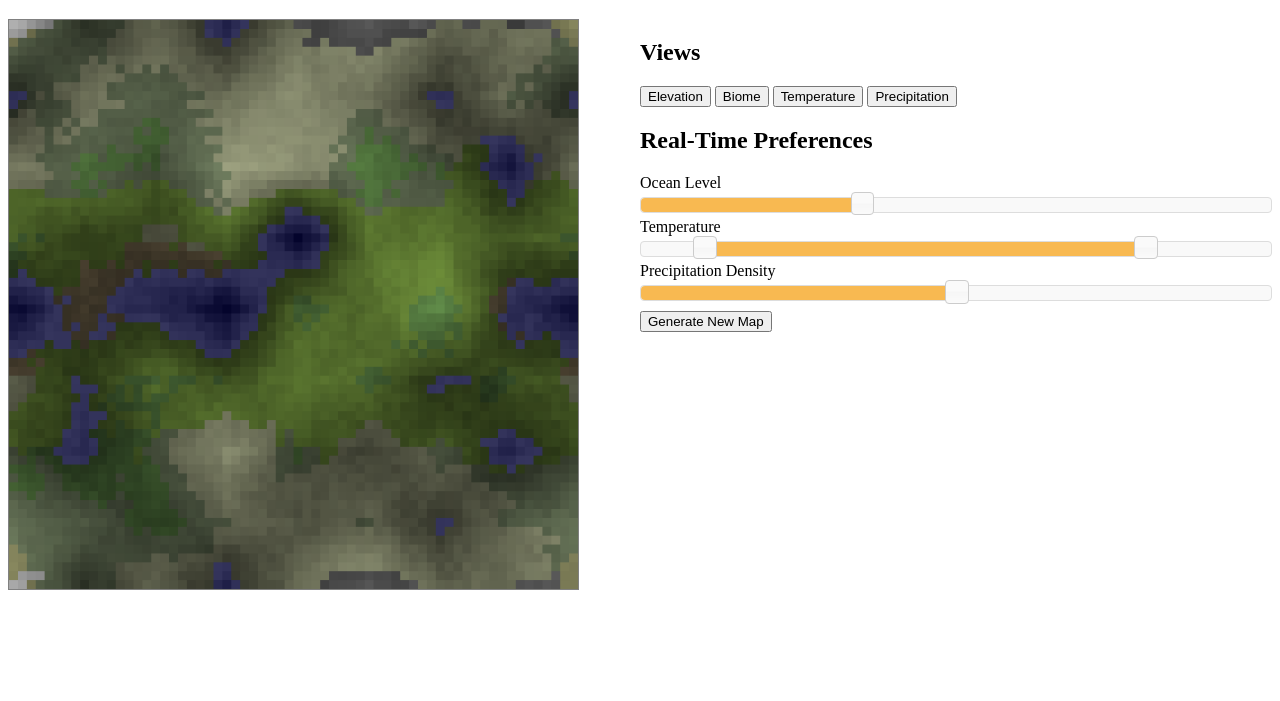
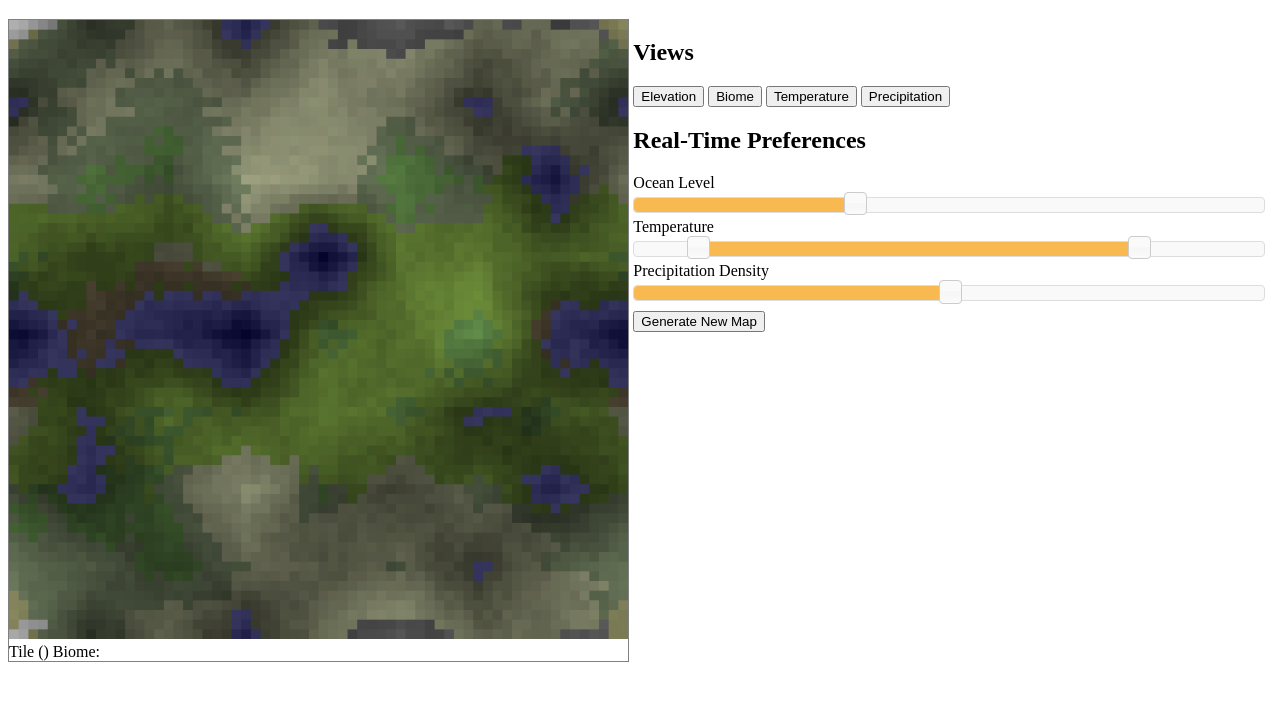
Before and after one commit to jacobswartzentruber/map_generation, a plain HTML site: page index.html in a window 1280 px wide. Shown: the part 61-762 px from the top of the page. Drawn offline with Linux system fonts and the light colour scheme.

Commit message:
Added tile detail screen to display biome when hovering over tiles with cursor

```diff
--- a/index.html
+++ b/index.html
@@ -11,7 +11,10 @@
   <body>
     <div id="map-generation">
       <h1>Map Generation</h1>
-      <canvas id="canvas"></canvas>
+      <div id="display">
+        <canvas id="canvas"></canvas>
+        <div id="tile-details">Tile () Biome:</div>
+      </div>
       <div id="control-panel">
         <h2>Views</h2>
         <div id="view-toolbar">
--- a/scripts.js
+++ b/scripts.js
@@ -332,3 +332,10 @@ $( "#precipitation-slider" ).slider({
           precipitationDensity = ui.value/100;
           mapChanged = true;
          }});
+
+$("#canvas").mousemove(function(event){
+  var calcSize = $(this).width()/mapSize;
+  var tileX = Math.floor((event.pageX-this.offsetLeft)/calcSize);
+  var tileY = Math.floor((event.pageY-this.offsetTop)/calcSize);
+  $("#tile-details").text("Tile ("+tileX+","+tileY+") Biome: "+map[tileX][tileY].biome);
+});
--- a/style.css
+++ b/style.css
@@ -1,14 +1,18 @@
 h1{
 	text-align: center;
 }
+#display{
+	display: inline-block;
+	width: 49%;
+	border: 1px solid gray;
+}
 #canvas{
-	border: 1px solid gray;
-	float: left;
-	width: 45%;
+	width: 100%;
 }
 #control-panel{
 	width: 50%;
-	float: right;
+	display: inline-block;
+	vertical-align: top;
 }
 #view-toolbar{
 	margin: 5px 0px;
```
